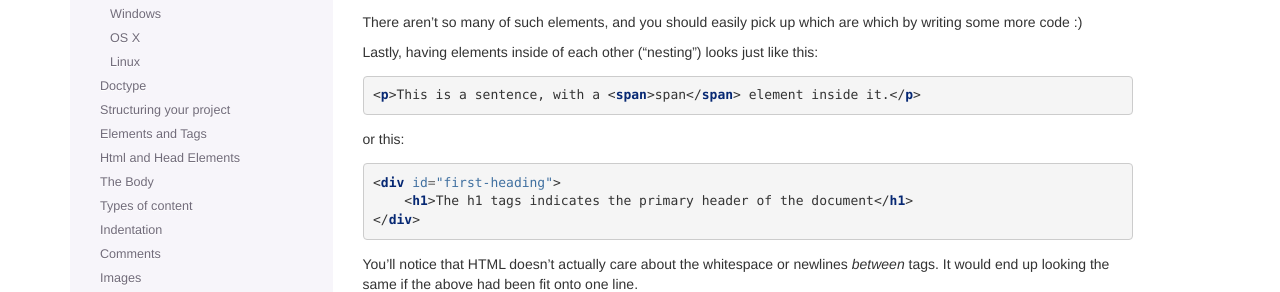
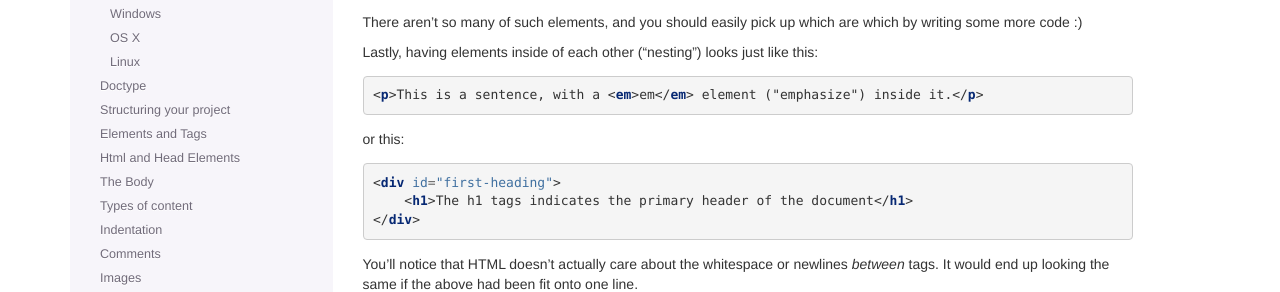
Before and after one commit to OpenTechSchool/html-css-beginners, a Sphinx documentation site: the page built from source/core/structure.rst, in a window 1280 px wide and 900 px high, scrolled down 1540 px. Shown: the part 173-465 px from the top of the window. Built offline with Sphinx 7.4.7, drawn with Linux system fonts in a browser that asks for light colours; formulas are drawn with MathJax 3.

Commit message:
Incorporate b2030d3c66

```diff
--- a/source/core/structure.rst
+++ b/source/core/structure.rst
@@ -132,7 +132,7 @@ Lastly, having elements inside of each other ("nesting") looks just like this:
 
 ::
 
-    <p>This is a sentence, with a <span>span</span> element inside it.</p>
+    <p>This is a sentence, with a <em>em</em> element ("emphasize") inside it.</p>
 
 or this:
 
```
